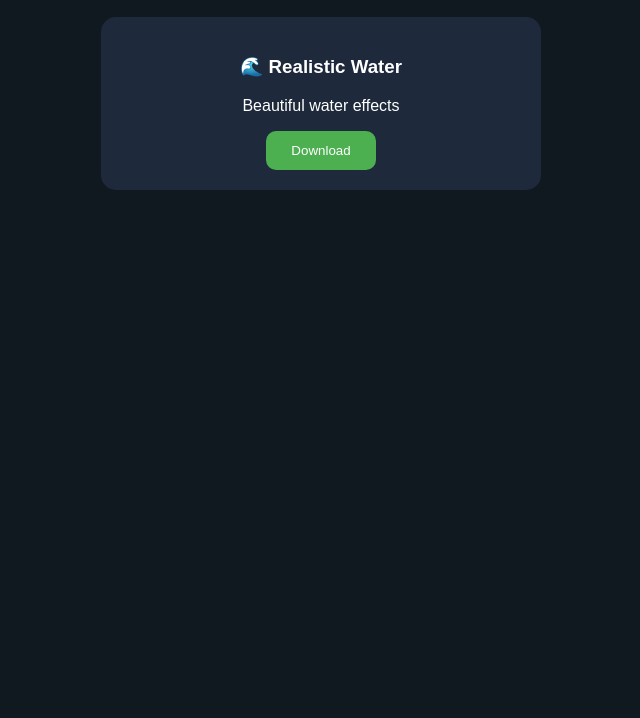
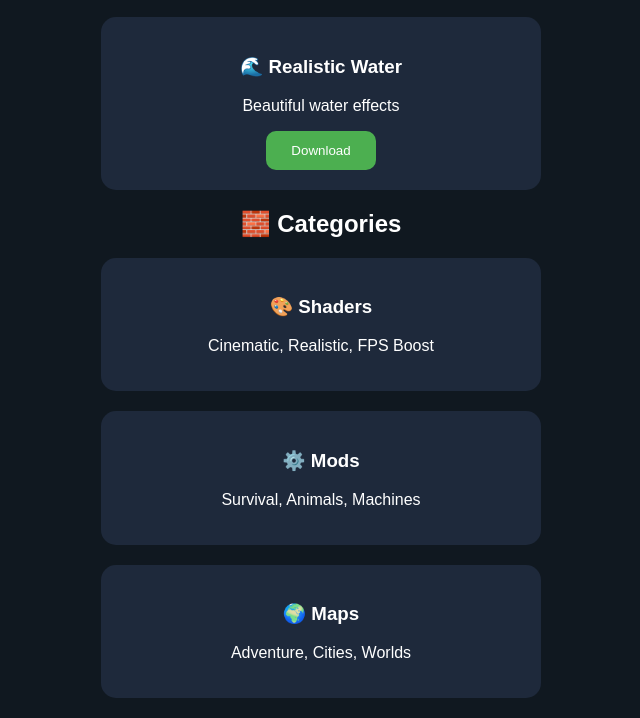
Before and after one commit to nnjnuinijnnj/FreeCraft-Hub, a plain HTML site: page index.html in a window 1280 px wide. Shown: the part 523-1241 px from the top of the page, without its empty margins (319-959 px from the left). Before the commit the page ends 800 px from the top, so only its background shows below. Drawn offline with Linux system fonts and the light colour scheme.

Commit message:
Update index.html

```diff
--- a/index.html
+++ b/index.html
@@ -33,6 +33,25 @@ Here are FREE Minecraft mods, shaders and addons.</p>
 <button>Download</button>
 </div>
 
+  <section class="categories">
+
+<h2>🧱 Categories</h2>
+
+<div class="card">
+<h3>🎨 Shaders</h3>
+<p>Cinematic, Realistic, FPS Boost</p>
+</div>
+
+<div class="card">
+<h3>⚙️ Mods</h3>
+<p>Survival, Animals, Machines</p>
+</div>
+
+<div class="card">
+<h3>🌍 Maps</h3>
+<p>Adventure, Cities, Worlds</p>
+</div>
+
 </section>
 
 
```
